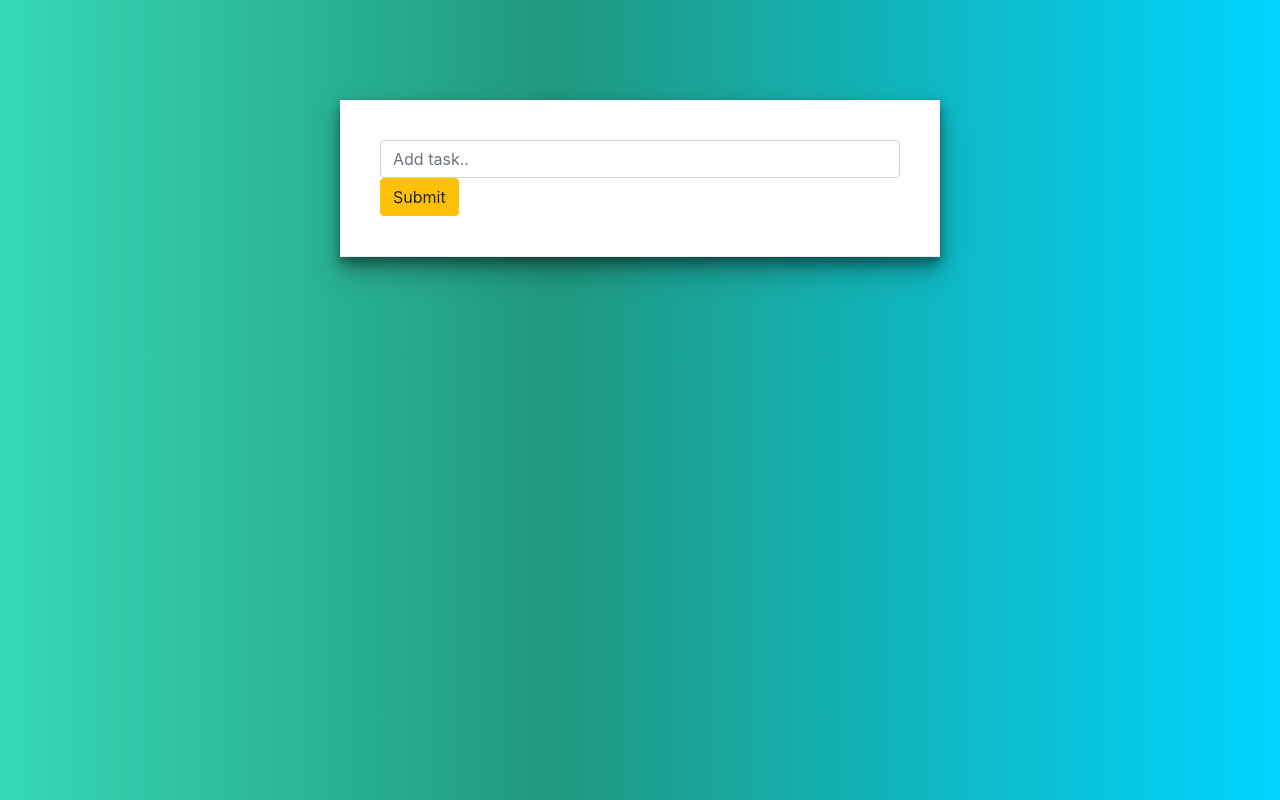
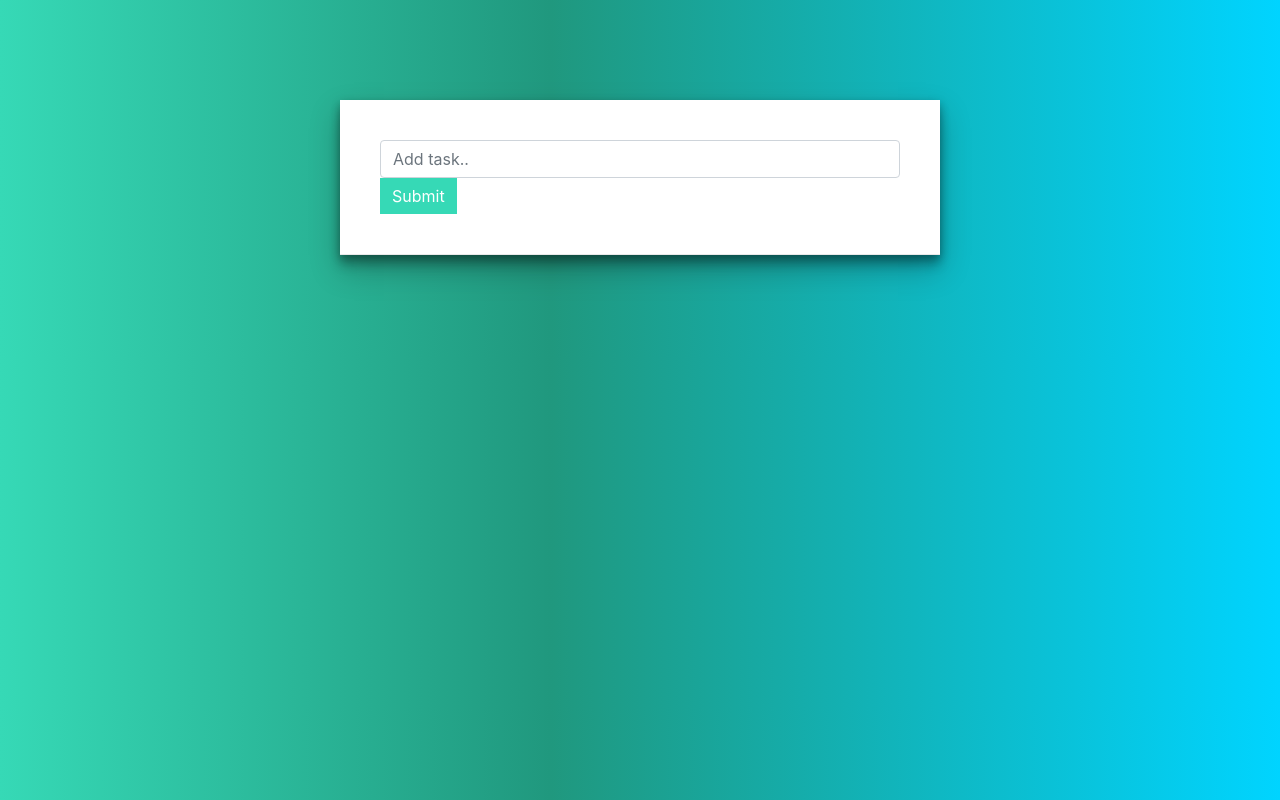
Before and after one commit to salsabiladnan/todo-django-react, a React (Create React App) app in the folder frontend/: page / in a window 1280 px wide. Built offline with nearby package versions, Linux system fonts and the light colour scheme.

Commit message:
submit button style

```diff
--- a/frontend/src/App.css
+++ b/frontend/src/App.css
@@ -29,3 +29,10 @@ h1, h2, h3, h4, h5, p, span, strike{
     box-shadow: 0 3px 8px rgba(0,0,0,0.25);
     padding: 40px;
 }
+
+#submit{
+    background-color: #36d9b6;
+    border-radius: 0;
+    border: 0;
+    color: #fff;
+}
```
Also changed, not shown: 1 other file (tests, documents, lock files or other folders).
